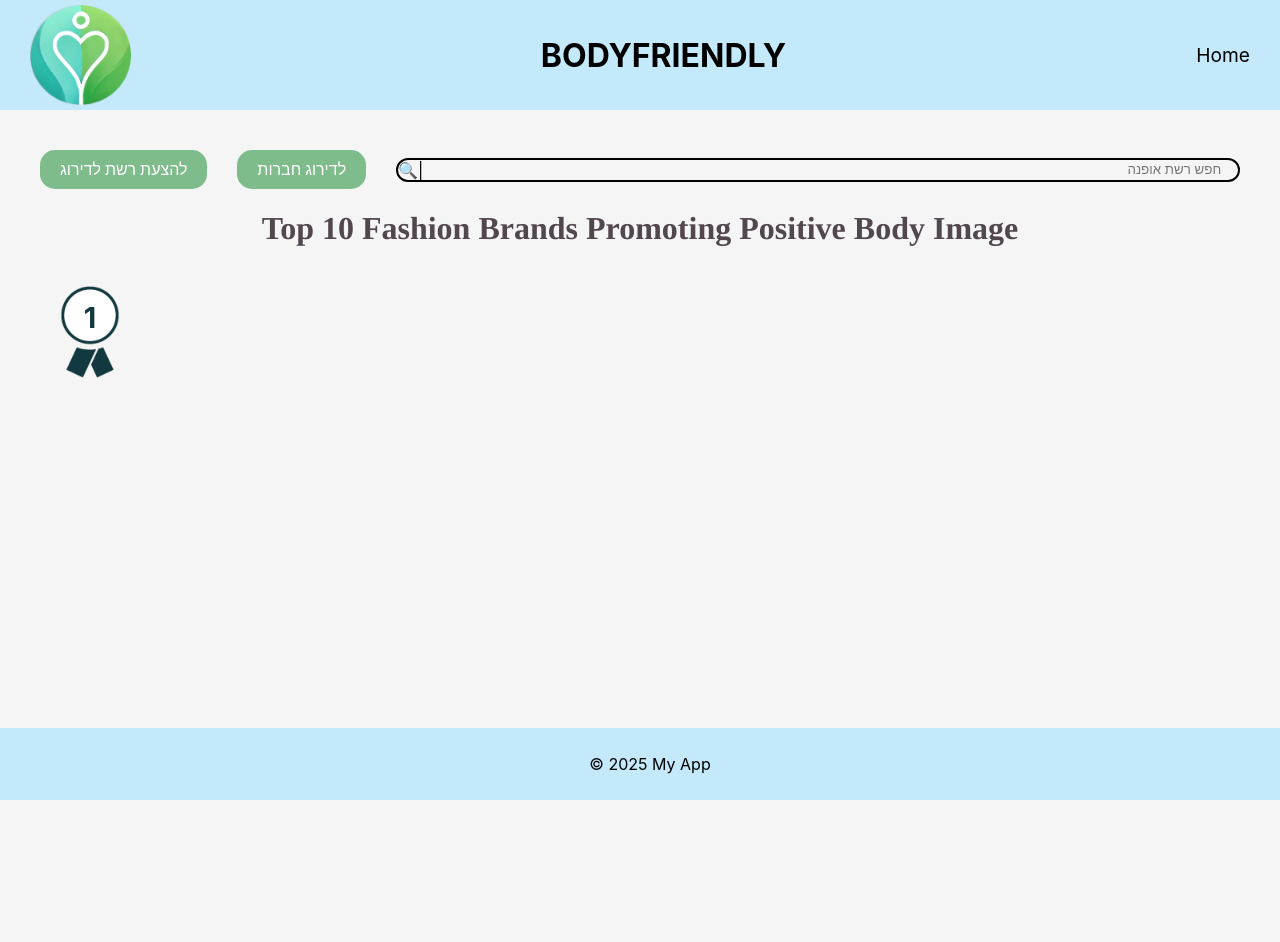
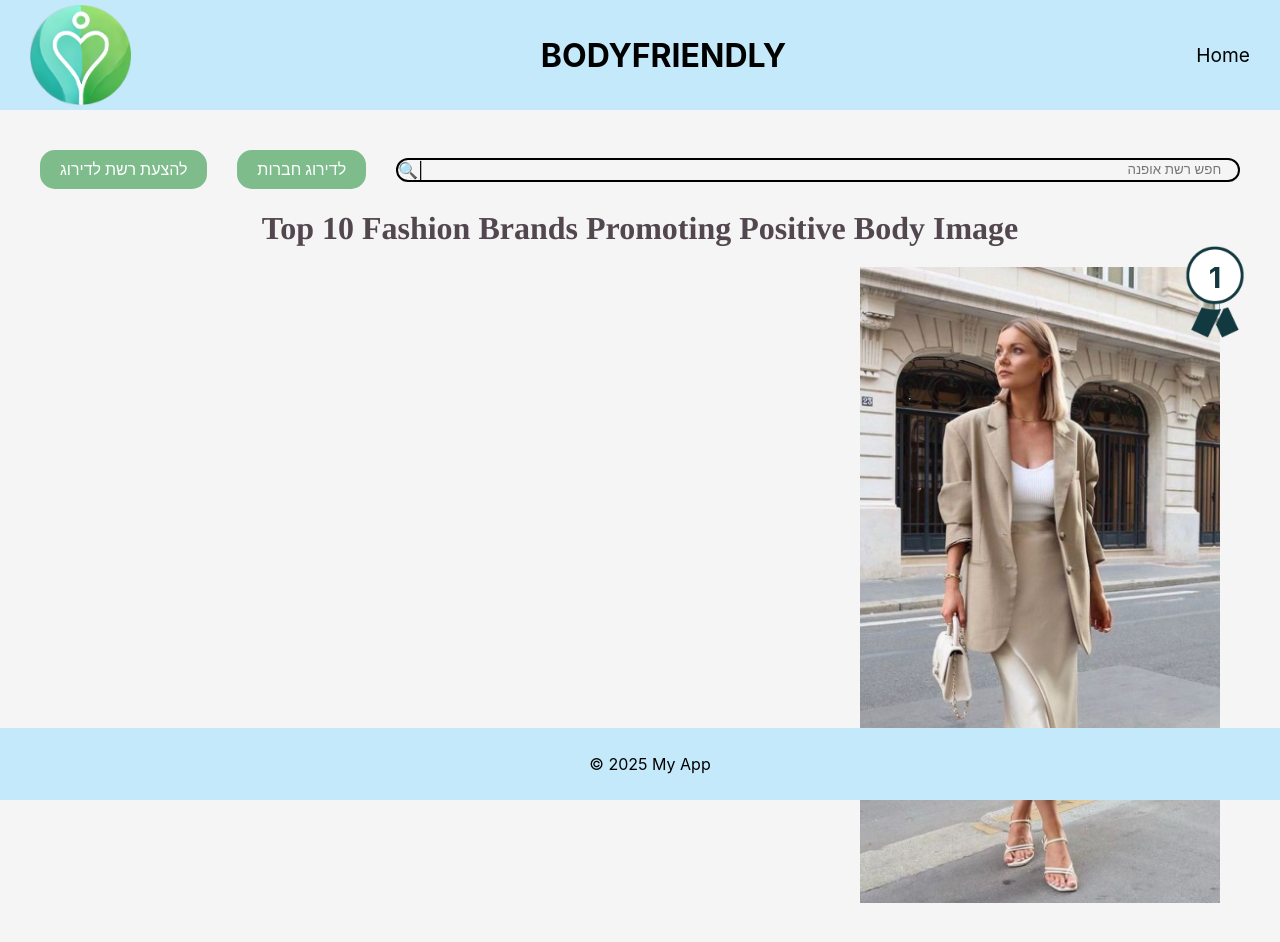
Before and after one commit to EladBet/BeSafeTeam6, a React (Vite) app in the folder client/: page / in a window 1280 px wide. Shown: the top 942 px of the page. Built offline with nearby package versions, Linux system fonts and the light colour scheme.

Commit message:
start Brand componnent

```diff
--- /dev/null
+++ b/client/src/components/Brand/Brand.jsx
@@ -0,0 +1,17 @@
+import React from 'react';
+import styles from './Brand.module.css'
+import modelImage from '../../assets/model.jpeg';
+import ChampionNumber from '../ChampionNumber/ChampionNumber';
+
+const Brand = () => {
+    return(
+        <div className={styles.brand}>
+            <div className={styles.modelContainer}>
+                <ChampionNumber number={1} />
+                <img src={modelImage} alt="model" className={styles.modelImage} />
+            </div>
+        </div>
+    )
+};
+
+export default Brand;
--- /dev/null
+++ b/client/src/components/Brand/Brand.module.css
@@ -0,0 +1,23 @@
+.brand {
+    display: flex;
+    justify-content: flex-end;
+    width: auto;
+  }
+
+  .modelContainer {
+    position: relative;
+    width: 400px;
+    height: auto;
+  }
+
+  .modelImage {
+    width: 90%;
+    height: auto;
+  }
+
+  .modelContainer > :first-child {
+    position: absolute;
+    top: -40px;
+    right: -25px;
+    z-index: 10;
+  }
--- a/client/src/pages/HomePage/HomePage.jsx
+++ b/client/src/pages/HomePage/HomePage.jsx
@@ -1,7 +1,7 @@
 import styles from './Home.module.css';
 import FirstButton from '../../components/common/FirstButton/FirstButton'
 import Search from '../../components/Search/Search'
-import ChampionNumber from '../../components/ChampionNumber/ChampionNumber';
+import Brand from '../../components/Brand/Brand';
 
 const Home = () => {
   const handleRating = () => {
@@ -25,7 +25,7 @@ const Home = () => {
 
       <h1 className={styles.headline}>Top 10 Fashion Brands Promoting Positive Body Image</h1>
 
-      <ChampionNumber number={1}/>
+      <Brand/>
     </div>
   );
 };
```
Also changed, not shown: client/src/assets/model.jpeg (added).
